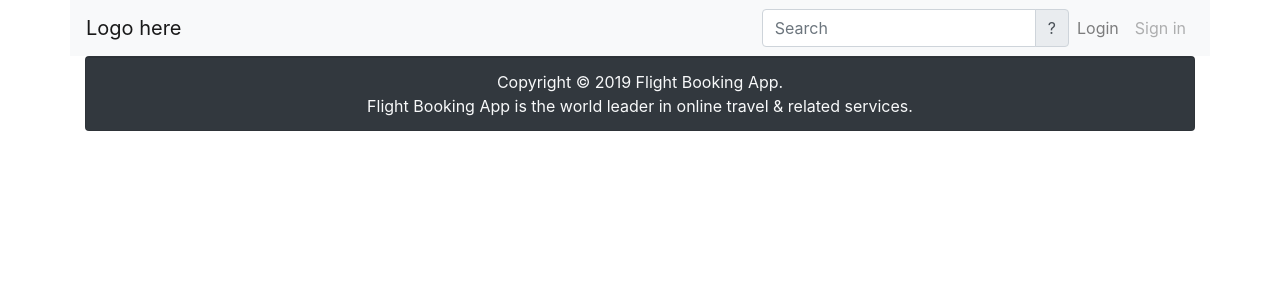
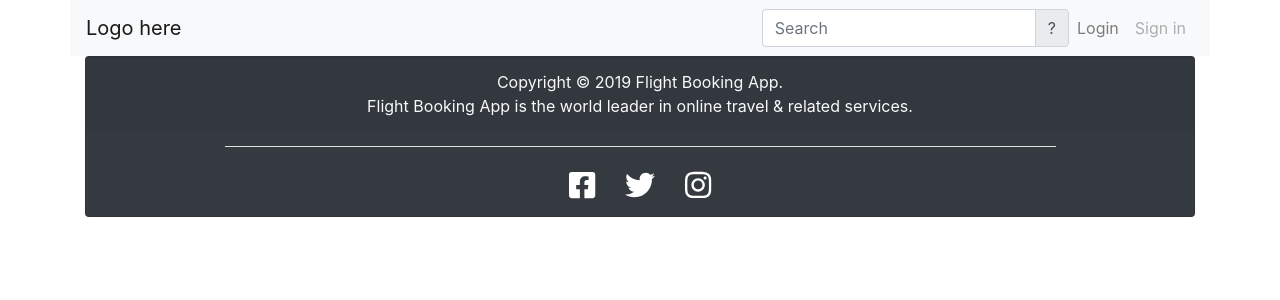
Before and after one commit to adirozaq8/flight-app, a React (Create React App) app in the folder client/: page / in a window 1280 px wide. Shown: the top 300 px of the page. Built offline with nearby package versions, Linux system fonts and the light colour scheme.

Commit message:
adding social media icon to the footer

```diff
--- a/client/package.json
+++ b/client/package.json
@@ -3,6 +3,10 @@
   "version": "0.1.0",
   "private": true,
   "dependencies": {
+    "@fortawesome/fontawesome-svg-core": "^1.2.25",
+    "@fortawesome/free-brands-svg-icons": "^5.11.2",
+    "@fortawesome/free-solid-svg-icons": "^5.11.2",
+    "@fortawesome/react-fontawesome": "^0.1.7",
     "axios": "^0.19.0",
     "bootstrap": "^4.3.1",
     "cors": "^2.8.5",
--- a/client/src/App.js
+++ b/client/src/App.js
@@ -1,6 +1,6 @@
 import React from "react";
 import Navbar from "./components/navbar/navbar";
-import Footer from "./Footer";
+import Footer from "./components/footer/Footer";
 
 function App() {
   return (
--- a/client/src/Footer.js
+++ /dev/null
@@ -1,20 +0,0 @@
-import React, { Component } from 'react';
-import 'bootstrap/dist/css/bootstrap.min.css';
-import 'bootstrap/dist/js/bootstrap.bundle.min';
-
-class Footer extends Component {
-  render(){
-    return (
-      <div className="container">
-        <div className="card text-center bg-dark">
-          <div className="card-footer text-light">
-            Copyright © 2019 Flight Booking App. <br/>
-            Flight Booking App is the world leader in online travel & related services.
-          </div>
-        </div>
-      </div>
-    )
-  }
-}
-
-export default Footer;
--- /dev/null
+++ b/client/src/components/footer/Footer.css
@@ -0,0 +1,29 @@
+/* Style all font awesome icons */
+.fa {
+  font-size: 30px;
+  width: 50px;
+  text-align: center;
+  text-decoration: none;
+  margin: 5px 15px;
+}
+
+/* Add a hover effect if you want */
+.fa:hover {
+  opacity: 0.7;
+}
+
+/* Set a specific color for each brand */
+
+/* Facebook */
+.fa-facebook {
+  color: white;
+}
+
+/* Twitter */
+.fa-twitter {
+  color: white;
+}
+
+.fa-instagram {
+  color: white;
+}
--- /dev/null
+++ b/client/src/components/footer/Footer.js
@@ -0,0 +1,31 @@
+import React, { Component } from 'react';
+import 'bootstrap/dist/css/bootstrap.min.css';
+import 'bootstrap/dist/js/bootstrap.bundle.min';
+
+import { FontAwesomeIcon } from '@fortawesome/react-fontawesome'
+import { faFacebookSquare, faTwitter, faInstagram } from '@fortawesome/free-brands-svg-icons'
+
+import './Footer.css'
+
+class Footer extends Component {
+  render(){
+    return (
+      <div className="container">
+        <div className="card text-center bg-dark">
+          <div className="card-footer text-light">
+            Copyright © 2019 Flight Booking App. <br/>
+            Flight Booking App is the world leader in online travel & related services.
+          </div>
+          <hr className="bg-light w-75 text-center mx-auto" />
+          <div className="pb-2">
+            <a href="#" className="fa fa-facebook"><FontAwesomeIcon icon={faFacebookSquare} /></a>
+            <a href="#" className="fa fa-twitter"><FontAwesomeIcon icon={faTwitter} /></a>
+            <a href="#" className="fa fa-instagram"><FontAwesomeIcon icon={faInstagram} /></a>
+          </div>
+        </div>
+      </div>
+    )
+  }
+}
+
+export default Footer;
```
Also changed, not shown: 1 other file (tests, documents, lock files or other folders).
